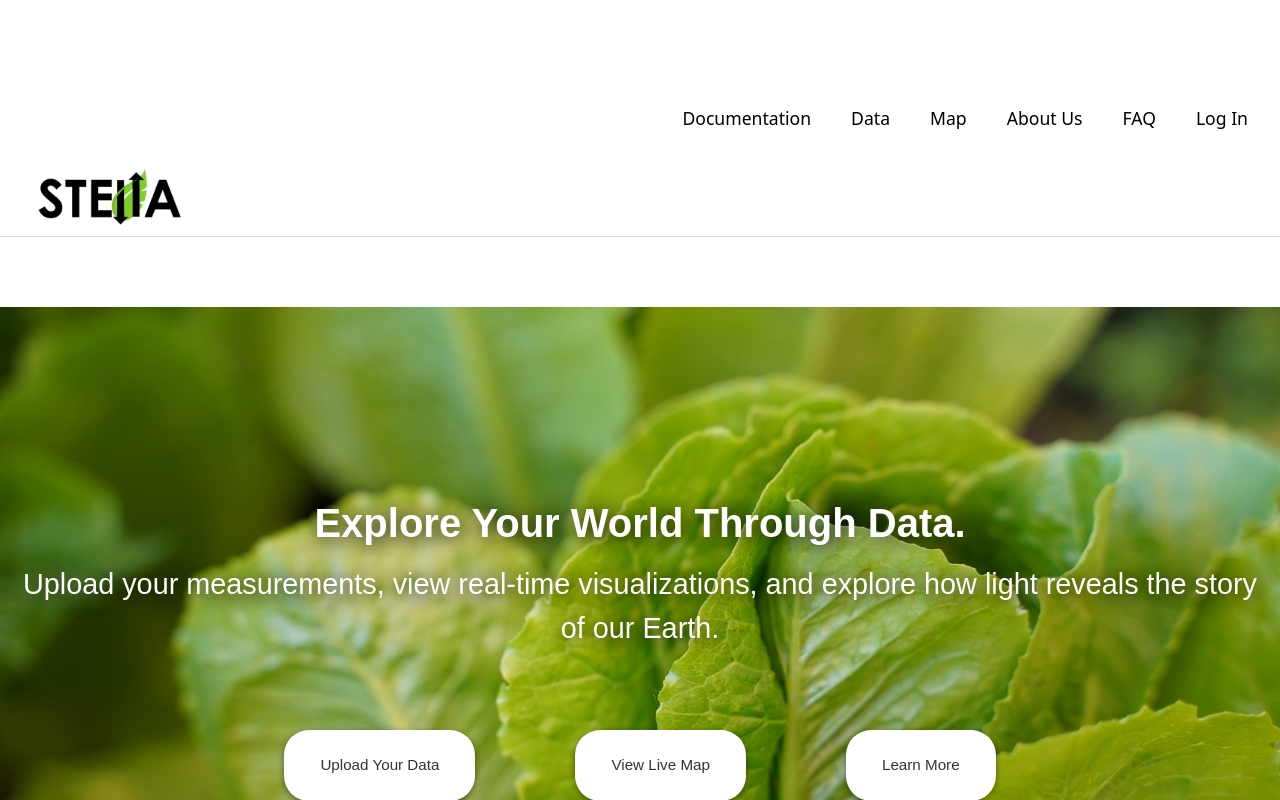
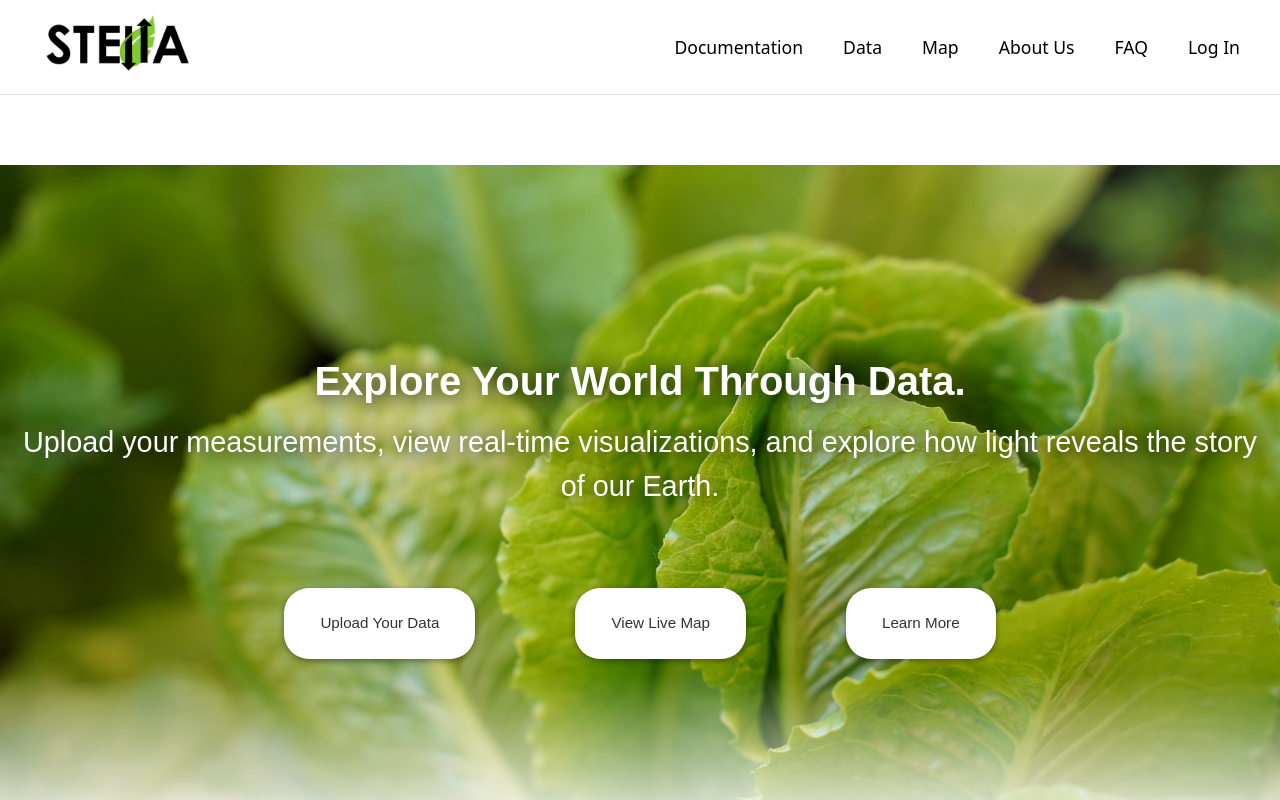
Before and after one commit to carmacuboulder-afk/Stella_OLD_Proto2, a React (Create React App) app in the folder Project Code/frontend/: page / in a window 1280 px wide. Shown: the top 800 px of the page. Built offline with nearby package versions, Linux system fonts and the light colour scheme; a web font is replaced by a local one.

Commit message:
cleaned up code and made navbar bigger

```diff
--- a/Project Code/frontend/src/css/navbar.css
+++ b/Project Code/frontend/src/css/navbar.css
@@ -4,7 +4,7 @@
   align-items: center;
   justify-content: space-between;
   background: white;
-  padding: 0.5rem 2rem;
+  padding: 20px 40px;
   border-bottom: 1px solid #ddd;
 }
 
@@ -14,15 +14,22 @@
   align-items: center;
 }
 
-.navbar-logo {
-  height: 60px;
-  width: auto;
+.header {
+    display: flex;
+    align-items: center;
+    justify-content: space-between;  /* logo left, links right */
+    padding: 20px 40px;         /* arbitrary until it looks pretty*/
+}
+.navbar img {
+    height: 60px;
+    margin-bottom: 0;
+    margin-top: -6px;     /* pull upward to look pretty*/
+    object-fit: contain;
 }
 
 /* Link area */
 .navbar-links {
   display: flex;
-  align-items: center;
   gap: 2.5rem; /* spacing between links */
 }
 
```
